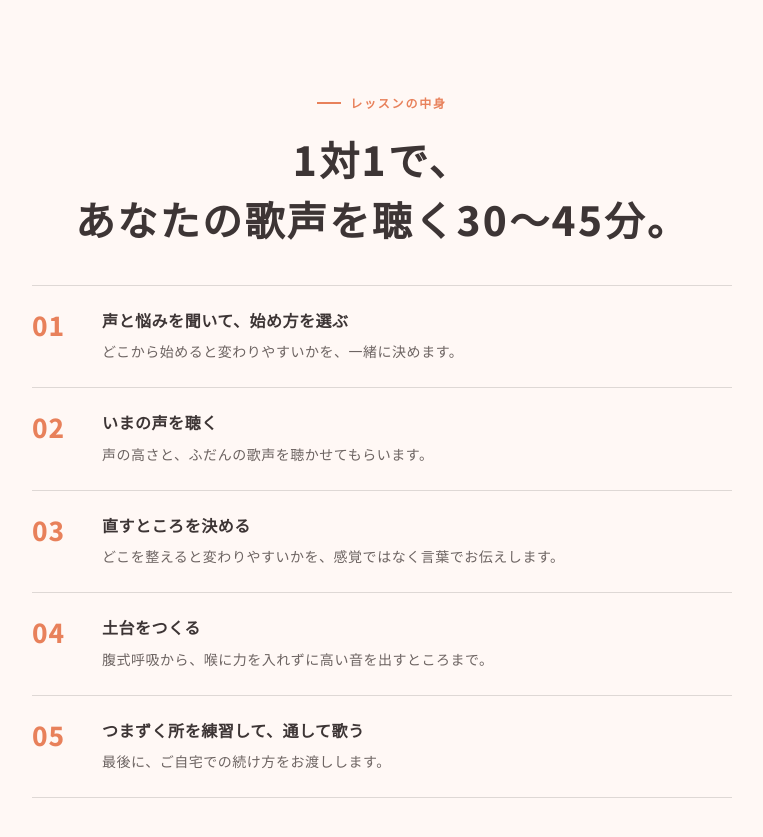
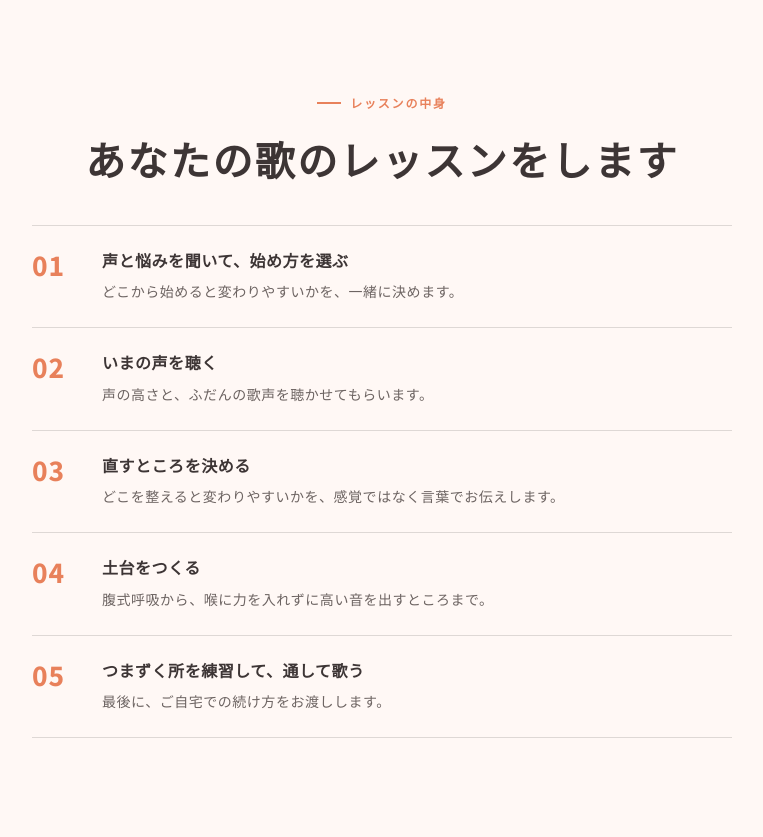
Before and after one commit to micarp1221git/Form-link-page, a plain HTML site: page spot-lesson-song.html in a window 1280 px wide. Shown: the part 3560-4397 px from the top of the page, without its empty margins (258-1021 px from the left). Drawn offline with Linux system fonts and the light colour scheme.

Commit message:
スポット歌LP: 見出しを「あなたの歌のレッスンをします」に（11/27 みかさん）
Co-Authored-By: Claude Opus 5.5 <noreply@anthropic.com>
Claude-Session: https://claude.ai/code/session_01DwjXMPVq5U4mBejhGh5RNJ

```diff
--- a/spot-lesson-song.html
+++ b/spot-lesson-song.html
@@ -293,7 +293,7 @@
     <section class="section menu">
       <div class="narrow">
         <div class="center"><p class="eyebrow">レッスンの中身</p>
-          <h2><span class="l">1対1で、</span><span class="l">あなたの歌声を聴く30〜45分。</span></h2></div>
+          <h2>あなたの歌のレッスンをします</h2></div>
         <ol class="menu-list">
           <li><b>声と悩みを聞いて、始め方を選ぶ</b><span>どこから始めると変わりやすいかを、一緒に決めます。</span></li>
           <li><b>いまの声を聴く</b><span>声の高さと、ふだんの歌声を聴かせてもらいます。</span></li>
```
